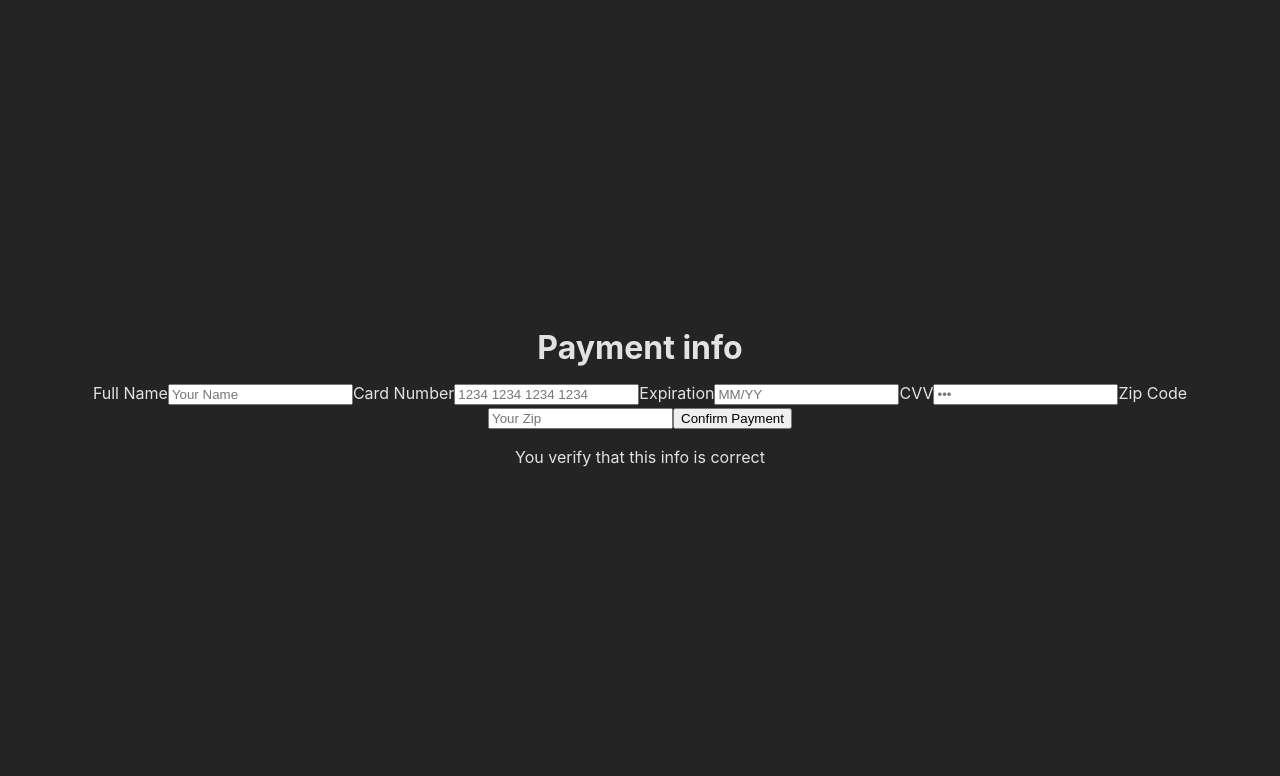
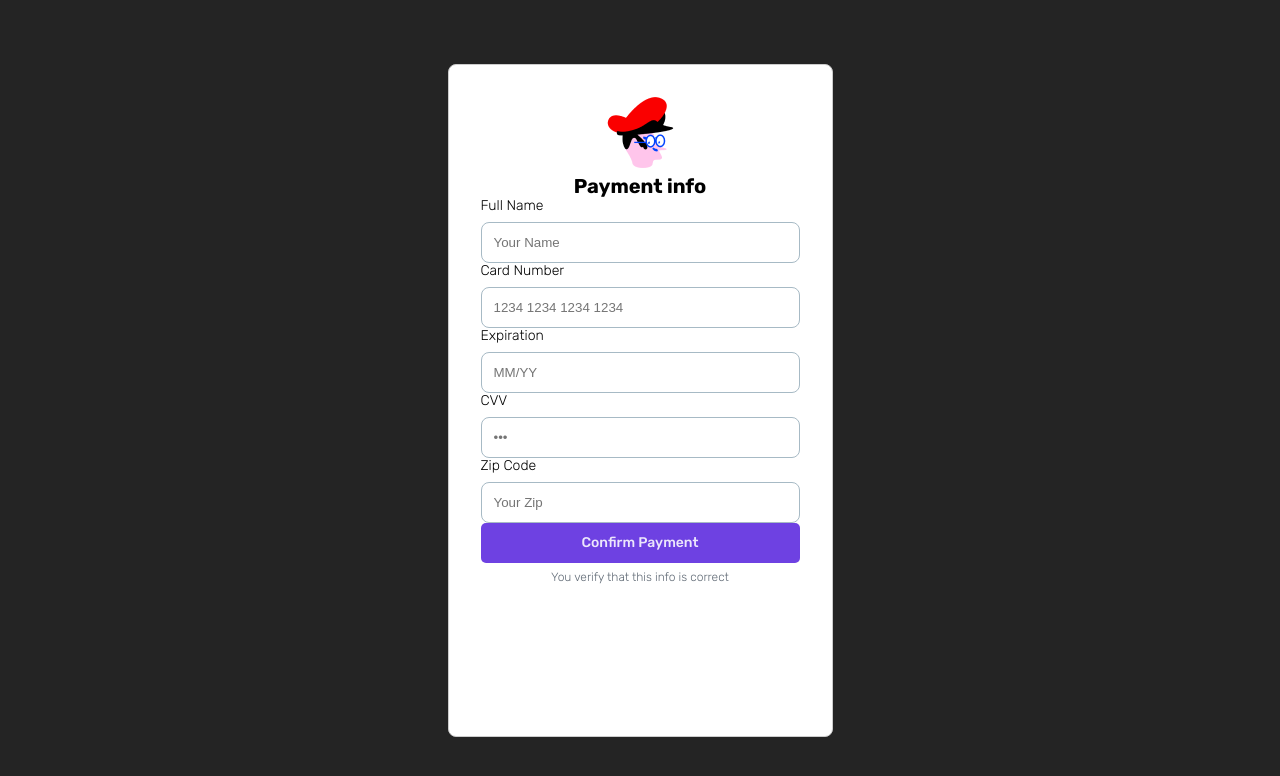
Before and after one commit to amanape/automatic-happiness, a React (Vite) app: page / in a window 1280 px wide. Shown: the top 776 px of the page. Built offline with nearby package versions, Linux system fonts and the light colour scheme.

Commit message:
Minor styling

```diff
--- /dev/null
+++ b/src/components/PaymentForm.module.css
@@ -0,0 +1,68 @@
+@import url('https://fonts.googleapis.com/css2?family=Rubik:wght@300;500;700&display=swap');
+
+.payment_form {
+  border: 1px solid #ccc;
+  width: 319px;
+  height: 607px;
+  padding: 32px;
+  border-radius: 8px;
+  background: #fff;
+}
+
+.payment_form .header h3 {
+  font-family: 'Rubik', sans-serif;
+  font-size: 20px;
+  font-weight: 700;
+  line-height: 24px;
+  color: #000;
+}
+
+.payment_form .form {
+  display: flex;
+  flex-direction: column;
+}
+
+.payment_form .form label {
+  font-family: 'Rubik', sans-serif;
+  font-weight: 300;
+  font-size: 14px;
+  line-height: 16px;
+  color: #000;
+  text-align: start;
+  margin-bottom: 8px;
+}
+
+.payment_form .form input {
+  border: 1px solid #A7BAC5;
+  border-radius: 8px;
+  padding: 12px;
+  background: #fff;
+  color: #000;
+}
+
+.payment_form .form .error {
+  color: #FF0000;
+  font-size: 12px;
+  line-height: 14px;
+  margin-top: 4px;
+}
+
+.payment_form .footer button {
+  width: 100%;
+  padding: 12px 16px;
+  background: #6E41E2;
+  border-radius: 5px;
+
+  font-family: 'Rubik', sans-serif;
+  font-weight: 500;
+  font-size: 14px;
+  line-height: 16px;
+}
+
+.payment_form .footer span {
+  font-family: 'Rubik', sans-serif;
+  font-weight: 300;
+  font-size: 12px;
+  line-height: 16px;
+  color: #5F6974;
+}
--- a/src/components/PaymentForm.tsx
+++ b/src/components/PaymentForm.tsx
@@ -4,6 +4,8 @@ import {
 } from 'formik';
 import { PaymentFormValues } from '../types/payment-form.interfaces';
 import { validateCreditCard, validateFullName, validateExpiryDate } from '../utils/form.validators';
+import styles from './PaymentForm.module.css';
+import MASCOT from '../assets/mascot.png';
 
 const PaymentForm: React.FC = () => {
   const initialValues: PaymentFormValues = {
@@ -35,39 +37,44 @@ const PaymentForm: React.FC = () => {
   };
 
   return (
-    <div>
-      <h1>Payment info</h1>
+    <div className={styles.payment_form}>
+      <div className={styles.header}>
+        <img src={MASCOT} alt="Payment mascot" />
+        <h3>Payment info</h3>
+      </div>
       <Formik
         initialValues={initialValues}
         validate={validate}
         validateOnChange={false}
         onSubmit={(values) => console.log(values)}
       >
-        <Form>
+        <Form className={styles.form}>
           <label htmlFor="fullName">Full Name</label>
           <Field name="fullName" type="text" placeholder="Your Name" />
           <ErrorMessage name="fullName" component="p" data-testid="full_name-error" />
 
           <label htmlFor="cardNumber">Card Number</label>
           <Field name="cardNumber" type="text" placeholder="1234 1234 1234 1234" />
-          <ErrorMessage name="cardNumber" component="p" data-testid="card_number-error" />
+          <ErrorMessage name="cardNumber" component="p" className={styles.error} data-testid="card_number-error" />
 
           <label htmlFor="expirationDate">Expiration</label>
           <Field name="expirationDate" type="text" placeholder="MM/YY" />
-          <ErrorMessage name="expirationDate" component="p" data-testid="expiration_date-error" />
+          <ErrorMessage name="expirationDate" component="p" className={styles.error} data-testid="expiration_date-error" />
 
           <label htmlFor="cvv">CVV</label>
           <Field name="cvv" type="text" placeholder="&#8226;&#8226;&#8226;" />
-          <ErrorMessage name="cvv" component="p" data-testid="cvv-error" />
+          <ErrorMessage name="cvv" component="p" className={styles.error} data-testid="cvv-error" />
 
           <label htmlFor="zipCode">Zip Code</label>
           <Field name="zipCode" type="text" placeholder="Your Zip" />
-          <ErrorMessage name="zipCode" component="p" data-testid="zip_code-error" />
+          <ErrorMessage name="zipCode" component="p" className={styles.error} data-testid="zip_code-error" />
 
-          <button type="submit">Confirm Payment</button>
+          <div className={styles.footer}>
+            <button type="submit">Confirm Payment</button>
+            <span>You verify that this info is correct</span>
+          </div>
         </Form>
       </Formik>
-      <p>You verify that this info is correct</p>
     </div>
   );
 };
--- a/src/index.css
+++ b/src/index.css
@@ -22,3 +22,23 @@ body {
   min-width: 320px;
   min-height: 100vh;
 }
+
+/* Normalize headers, buttons */
+h1, h2, h3, h4, h5, h6 {
+  font-size: 1em;
+  font-weight: 400;
+  margin: 0;
+}
+
+button {
+  font-family: inherit;
+  font-size: inherit;
+  line-height: inherit;
+  font-weight: inherit;
+  color: inherit;
+  background-color: transparent;
+  border: none;
+  padding: 0;
+  margin: 0;
+  cursor: pointer;
+}
```
Also changed, not shown: src/assets/mascot.png (added).
